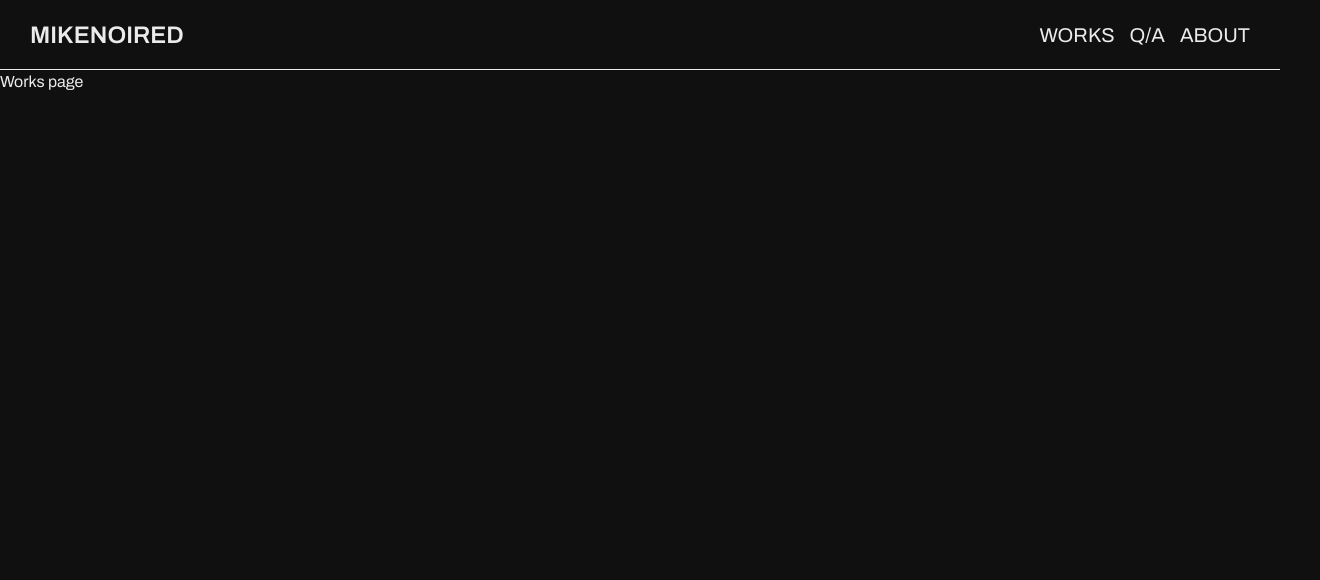
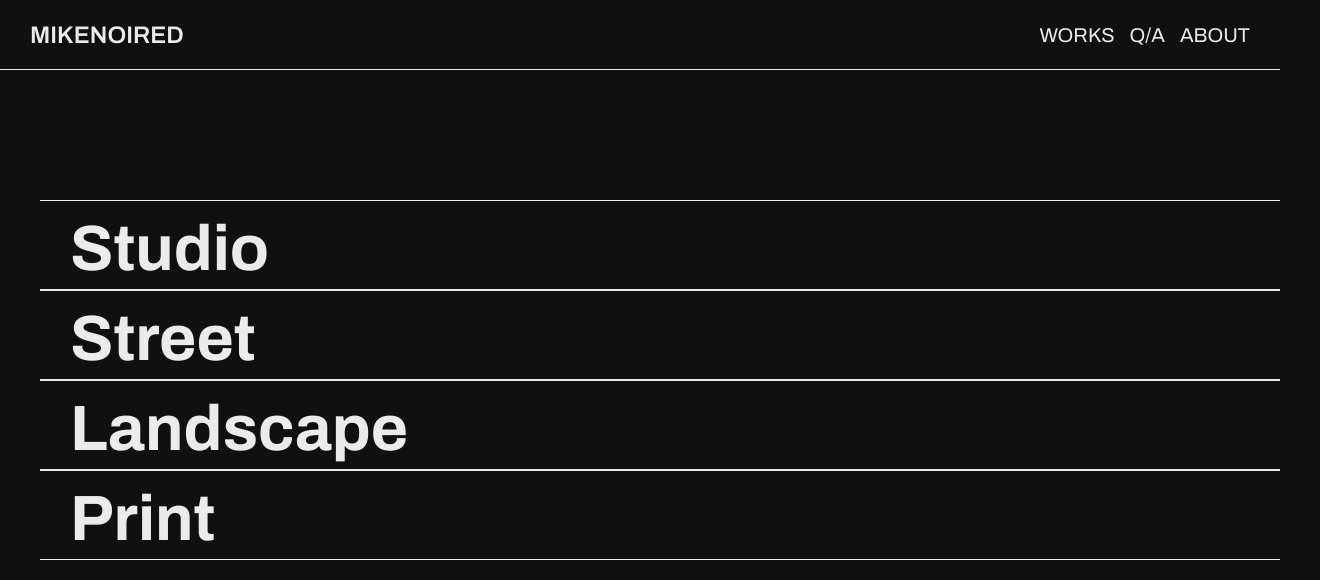
Before and after one commit to mikenoired/portfolio, a Next.js app: page /works in a window 1280 px wide. Shown: the top 580 px of the page, 1320 px wide, since content can reach past the window. Built offline with nearby package versions, Linux system fonts and the light colour scheme.

Commit message:
Works nav pake

```diff
--- /dev/null
+++ b/src/app/ui/works/nav-button.tsx
@@ -0,0 +1,28 @@
+'use client';
+
+import Link from 'next/link';
+import { useState } from 'react';
+
+export const NavButton =
+  ({
+    title,
+    thumb,
+  }:
+  {
+    title: string,
+    thumb: string,
+  }) => {
+  const [hover, setHover] = useState(false);
+  return (
+    <Link
+      onMouseEnter={(e) => setHover(true)}
+      onMouseLeave={(e) => setHover(false)}
+      href='#'
+      className='flex items-center xl:w-[1240px] w-full border-y h-[90px] overflow-hidden bg-center bg-no-repeat bg-cover'
+      style={{ backgroundImage: hover ? `url(${thumb})` : 'none' }}
+    >
+      <div className='px-8 text-[64px] font-bold h-full z-[1]'>{title}</div>
+      <div className='bg-black absolute opacity-15 w-full h-[88px]'></div>
+    </Link>
+  );
+};
--- a/src/app/works/page.tsx
+++ b/src/app/works/page.tsx
@@ -1,11 +1,17 @@
-import { Header } from '../ui/header';
+import { Header } from '@/app/ui/header';
+import { data } from './data';
+import { NavButton } from '@/app/ui/works/nav-button';
 
 export default async function Page() {
   return (
     <>
       <Header transparent={false} />
-      <main className='md:pt-12 pt-10'>
-        <h1>Works page</h1>
+      <main className='md:pt-[200px] pt-[180px] flex flex-col items-end'>
+        {data.map((link, index) => <NavButton
+          key={index}
+          title={link.title}
+          thumb={link.thubnail}
+        />)}
       </main>
     </>
   );
```
